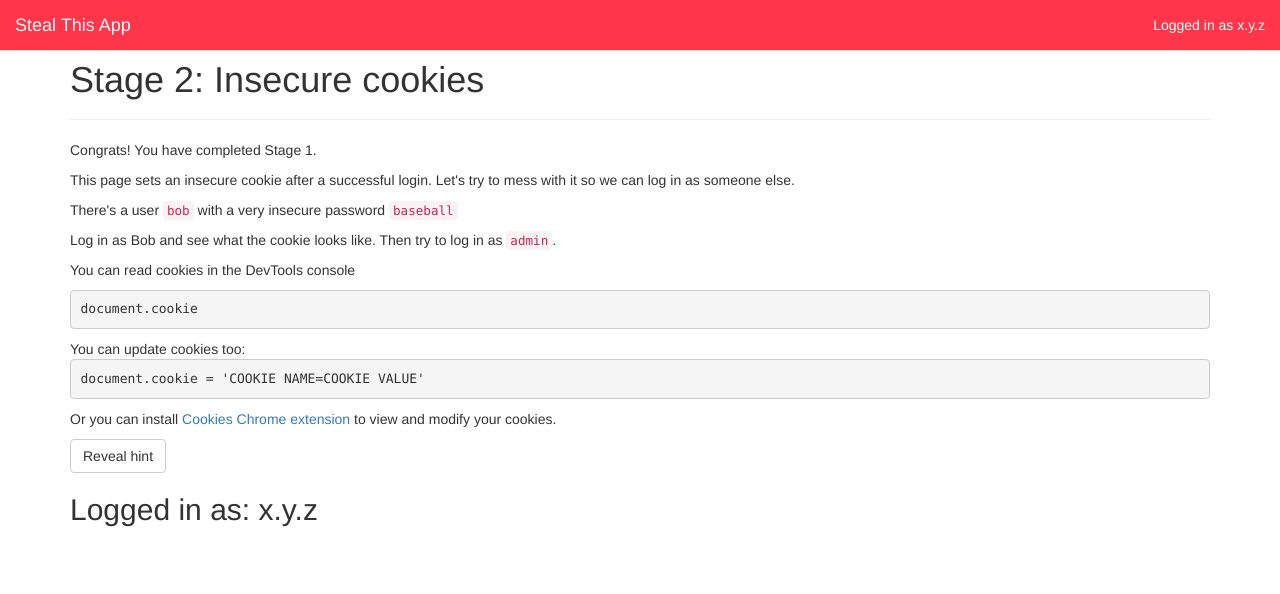
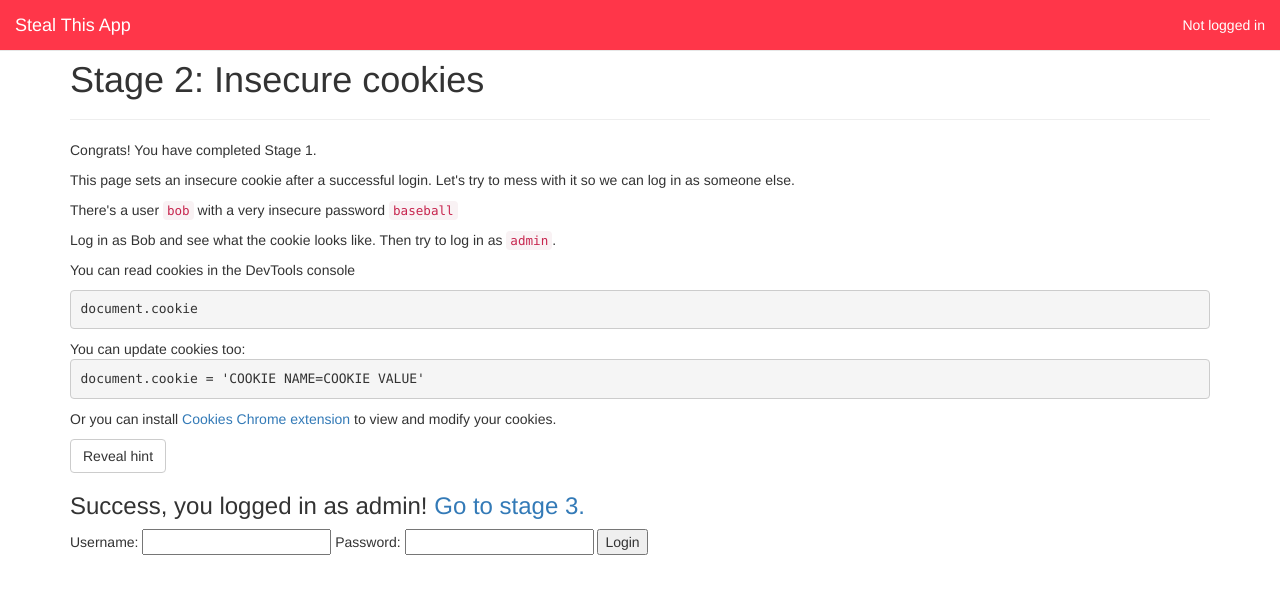
Before and after one commit to ronakupadhyaya/SQL-Injection, a Node server app: page /stage2 in a window 1280 px wide. Shown: the top 594 px of the page. Run offline with Node 20, Linux system fonts and the light colour scheme; the visitor is signed in with stand-in values (Sample User, id 1); some libraries are stand-ins or nearby versions.

Commit message:
steal-yash

```diff
--- a/app.js
+++ b/app.js
@@ -5,6 +5,7 @@
 var express = require('express');
 var exphbs  = require('express-handlebars');
 var models = require('./models');
+var cookieSession = require('cookie-session');
 
 var cookieParser = require('cookie-parser');
 var bodyParser = require('body-parser');
@@ -25,6 +26,21 @@
 app.use(cookieParser());
 app.use(morgan('combined'));
 
+app.use(cookieSession({
+  name: 'session',
+  keys: ['this is a key'],
+  maxAge: 60*1000*2,
+}))
+
+app.post('/', function(req, res){
+  console.log(req.body.password);
+  if(req.body.password === 'gingerbread'){
+    res.redirect('/' + getSecret('stage2'));
+  } else{
+    res.redirect('/' + getSecret('stage'));
+  }
+})
+
 app.get('/', function(req, res) {
   res.render('stage1', {
     stage2: getSecret('stage2')
@@ -33,8 +49,9 @@
 
 app.get('/' + getSecret('stage2'), function(req, res) {
   res.render('stage2', {
-    user: req.cookies.user,
-    admin: req.cookies.user === 'admin',
+    user: req.session.username,
+    admin: req.session.username === 'admin',
+    stage2: getSecret('stage2'),
     stage3: getSecret('stage3')
   });
 });
@@ -42,7 +59,8 @@
 app.post('/' + getSecret('stage2'), function(req, res) {
   console.log(req.body);
   if (req.body.username === 'bob' && req.body.password === 'baseball') {
-    res.cookie('user', 'bob');
+    req.session.username = req.body.username;
+    req.session.password = req.body.password;
     res.redirect('/' + getSecret('stage2'));
   } else {
     res.sendStatus(401);
@@ -57,6 +75,8 @@
 
 app.post('/' + getSecret('stage3'), function(req, res) {
   var secret = req.body.secret;
+  console.log(secret);
+  if (typeof(secret) === "string"){
   models.Secret.findOne({
     secret: secret
   }, function(error, secret) {
@@ -75,12 +95,17 @@
       });
     }
   });
+} else{
+  console.log('Not a string');
+  res.status(400);
+}
 });
 
 app.get('/' + getSecret('stage4'), function(req, res) {
   res.render('stage4');
 });
 
+
 app.use('/exercise2', require('./exercise2'));
 
 app.listen(process.env.PORT || 3000);
--- a/package.json
+++ b/package.json
@@ -6,6 +6,7 @@
     "body-parser": "^1.15.2",
     "connect-mongo": "^1.2.1",
     "cookie-parser": "^1.4.3",
+    "cookie-session": "^2.0.0-beta.2",
     "express": "^4.14.0",
     "express-handlebars": "^3.0.0",
     "express-session": "^1.13.0",
--- a/views/stage2.hbs
+++ b/views/stage2.hbs
@@ -35,7 +35,9 @@
       Set the cookie <code>user</code> to the value <code>admin</code>.
     </p>
     {{#unless user}}
-    <form method="post" class="form-inline" style="margin-top: 10px">
+    <h3>Success, you logged in as admin! <a href="/{{stage3}}">Go to stage 3.</a></h3>
+
+    <form method="post" action='/{{stage2}}' class="form-inline" style="margin-top: 10px">
       Username: <input type="text" name="username">
       Password: <input type="text" name="password">
       <input type="submit" value="Login">
```
Also changed, not shown: views/stage1.hbs (+2 -12 lines), 1 other file.
